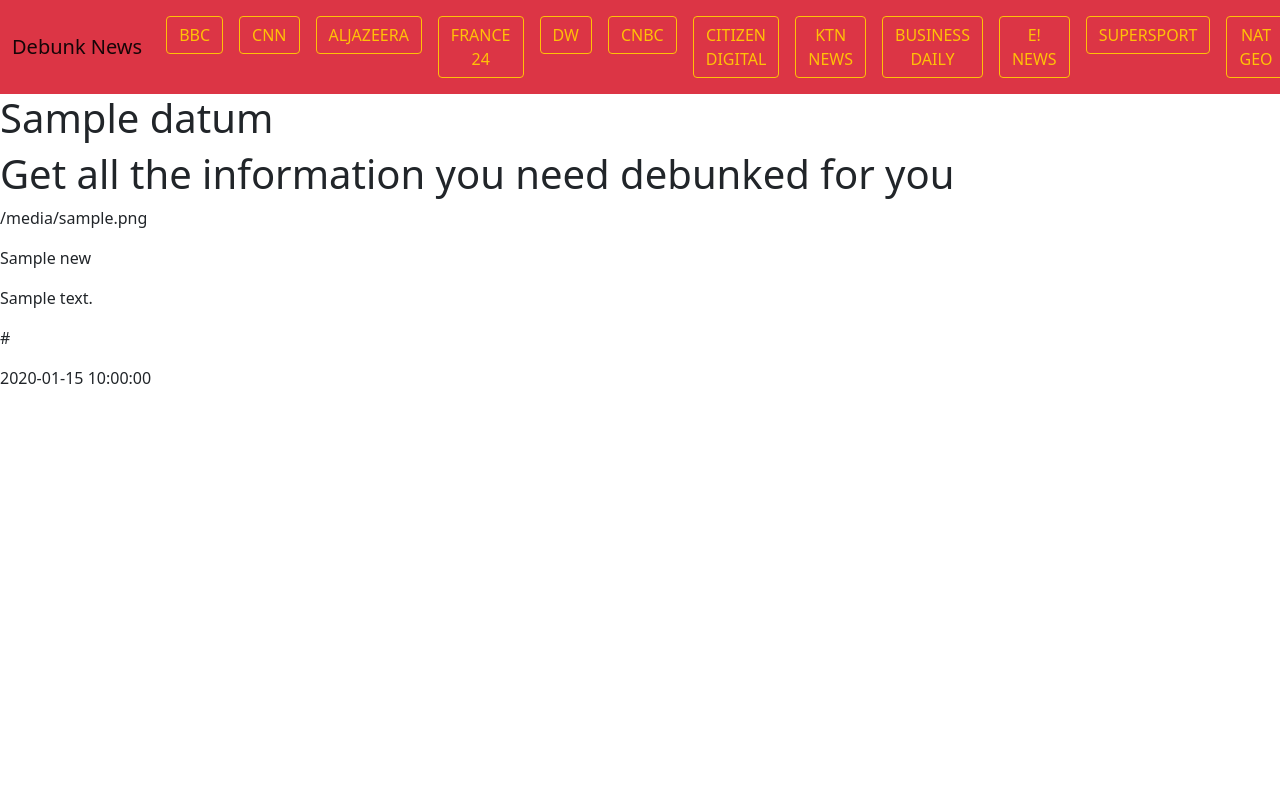
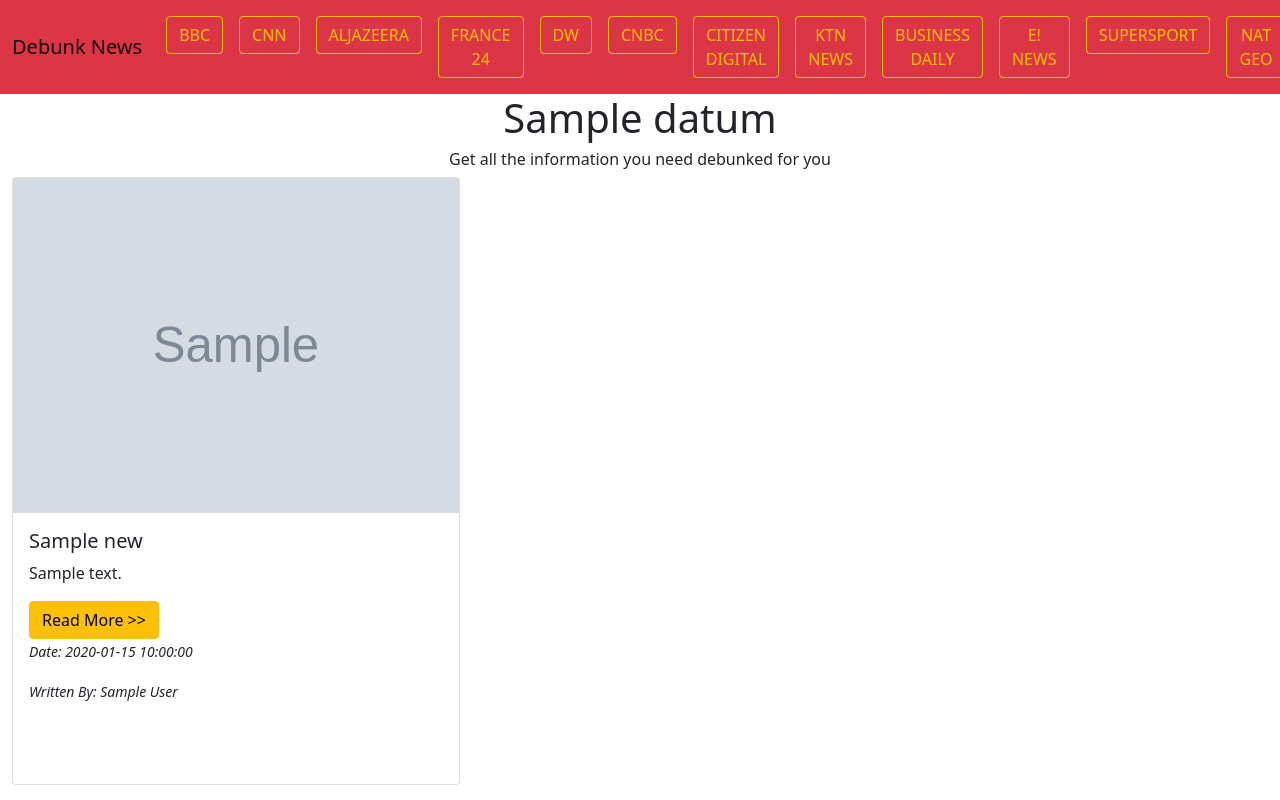
Before and after one commit to FloWambui/News_Api, a Flask app: template app/templates/index.html in a window 1280 px wide. Run offline with Flask 2, Linux system fonts and the light colour scheme; the template is opened without the code that fills it: most values are stand-ins (such as "Sample title", 1, 10 or a date in 2020); grey boxes marked "Sample" are stand-in pictures; some libraries are stand-ins or nearby versions.

Commit message:
add structure of the homepage

```diff
--- a/app/models.py
+++ b/app/models.py
@@ -6,9 +6,10 @@ class News:
     def __init__(self):
         pass
 
-    def __init__(self, urlToImage,title,description,url,publishedAt ):
+    def __init__(self, urlToImage,title,description,url,publishedAt,author ):
         self.urlToImage=urlToImage
         self.title=title
         self.description=description
         self.url=url
         self.publishedAt=publishedAt
+        self.author=author
--- a/app/request.py
+++ b/app/request.py
@@ -66,7 +66,8 @@ def process_results(news_list):
         description = news_item.get('description')
         url = news_item.get('url')
         publishedAt = news_item.get('publishedAt')
-        news_object = News(urlToImage,title,description,url,publishedAt)
+        author = news_item.get('author')
+        news_object = News(urlToImage,title,description,url,publishedAt,author)
         news_results.append(news_object)
 
     return news_results
--- a/app/templates/index.html
+++ b/app/templates/index.html
@@ -1,16 +1,40 @@
 {% extends 'base.html' %} {% block body %}
+<h1 class="text-center">{{datum}}</h1>
+<h6 class="text-center">Get all the information you need debunked for you</h6>
 
-<h1>{{datum}}</h1>
-<h1>Get all the information you need debunked for you</h1>
-{% for news in articles %}
-<p>{{news.urlToImage}}</p>
-<p>{{news.title}}</p>
-<p>{{news.description}}</p>
-<p>{{news.url}}</p>
-<p>{{news.publishedAt}}</p>
+<div class="container-fluid">
+  <div class="row">
+    {% for news in articles %}
+    <div class="col-3 col-lg-3 col-md-6 col-sm-12">
+      <div class="card" style="width: 28rem; height: 38rem">
+        <img
+          src="{{news.urlToImage}}"
+          class="card-img-top image-fluid"
+          alt="Headline Image"
+        />
+        <div class="card-body">
+          <h5 class="card-title">{{news.title}}</h5>
+          <p class="card-text">{{news.description}}</p>
 
+          <div class="footer">
+            <a href="{{news.url}}" class="btn btn-warning">Read More >></a>
+            <p>
+              <i
+                ><small><span>Date: </span>{{news.publishedAt}}</small></i
+              >
+            </p>
+            <p>
+              <i
+                ><small><span>Written By: </span>{{news.author}}</small></i
+              >
+            </p>
+          </div>
+        </div>
 
-{% endfor %}
-
+      </div>
+    </div>
+    {% endfor %}
+  </div>
+</div>
 
 {% endblock body %}
```
